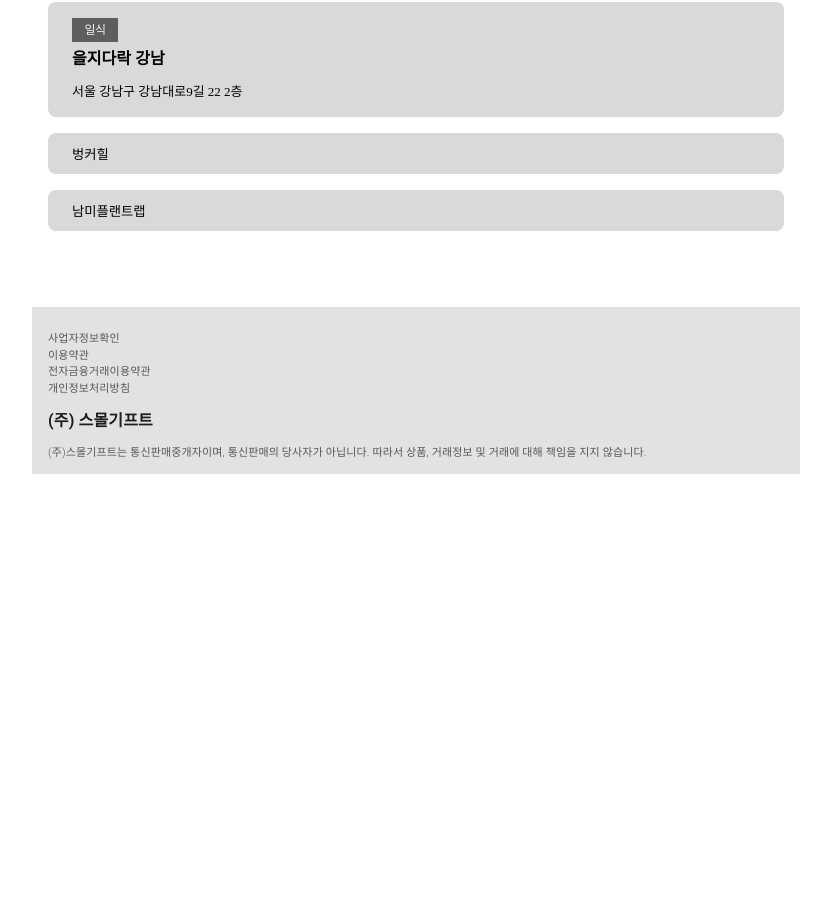
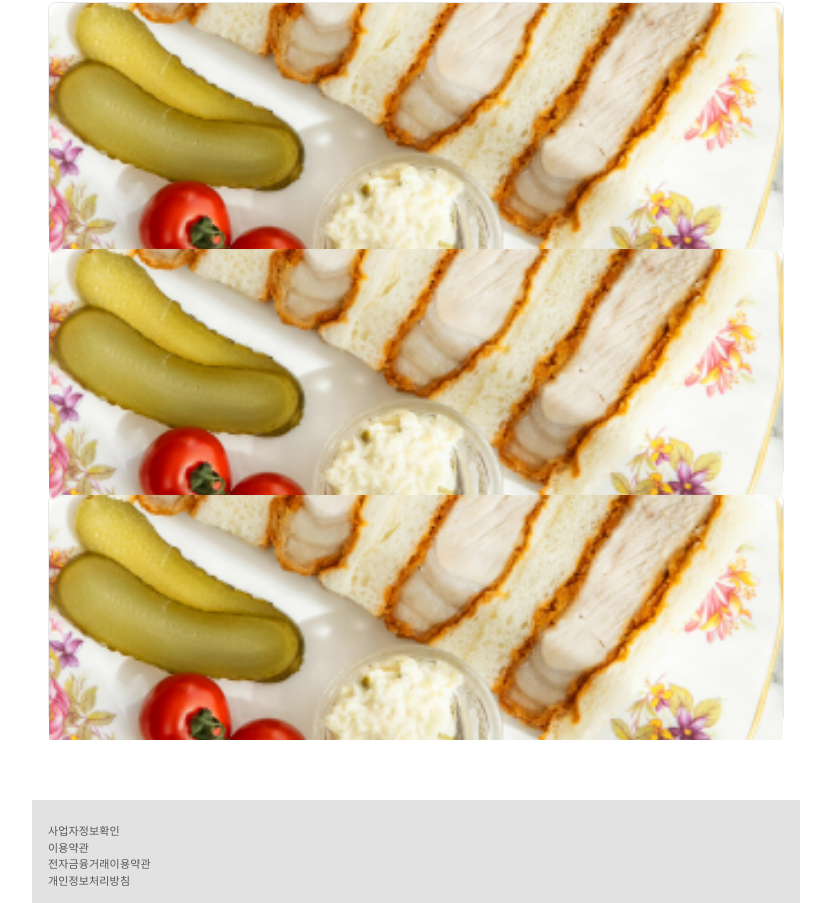
Before and after one commit to dlantjdgkgk/SmallGift, a React (Create React App) app: page / in a window 1280 px wide. Shown: the part 1113-2016 px from the top of the page, without its empty margins (224-1055 px from the left). Before the commit the page ends 1667 px from the top, so only its background shows below. Built offline with nearby package versions, Linux system fonts and the light colour scheme.

Commit message:
style : 메인 페이지 기프티콘 섹션 시멘틱 태그 변경

```diff
--- a/src/components/MainPageGifticon/MainPageGifticon.tsx
+++ b/src/components/MainPageGifticon/MainPageGifticon.tsx
@@ -1,18 +1,11 @@
 import * as Styled from "./style";
-import { useEffect, useState } from "react";
+import { useState } from "react";
 import { Link } from "react-router-dom";
+import food from "../../assets/image/food.png";
 
 const MainPageGifticon = () => {
   const koreaAreas = ["서울/경기도", "강원도", "충청도", "전라도", "경기도", "제주도"];
   const [selectButton, setSelectButton] = useState("서울/경기도");
-  const [activeContainer, setActiveContainer] = useState(0);
-
-  // setInterval에는 +1 씩 되다가 컨테이너 length 이상 되면 0으로 다시 돌아가는 함수
-  // active된거에만 클래스명 줘서 css로 효과내면 될듯?
-  useEffect(() => {
-    const swapActiveConatiner = setInterval(() => {}, 2000);
-    return () => clearInterval(swapActiveConatiner);
-  }, []);
 
   const localPopularGifticon = [
     {
@@ -25,13 +18,13 @@ const MainPageGifticon = () => {
       local: "서울/경기도",
       category: "카페",
       restaurantName: "벙커힐",
-      address: "서울 송파구 강남대로9길 22 2층",
+      address: "서울 송파구 강남대로9길 23 2층",
     },
     {
       local: "서울/경기도",
       category: "양식",
       restaurantName: "남미플랜트랩",
-      address: "서울 양천구 강남대로9길 22 2층",
+      address: "서울 양천구 강남대로9길 24 2층",
     },
 
     {
@@ -79,7 +72,7 @@ const MainPageGifticon = () => {
   return (
     <Styled.SectionGifticonWrapper>
       <p className="gifticon">지역별 인기있는 기프티콘이에요</p>
-      <div className="areas">
+      <section className="areas">
         {koreaAreas.map((area, index) => {
           const isSelected = selectButton === area;
           return (
@@ -96,29 +89,26 @@ const MainPageGifticon = () => {
             </button>
           );
         })}
-      </div>
+      </section>
 
-      <div className="gifticonInformation">
+      <section className="gifticonInformation">
         {localPopularGifticon
           .filter((item) => item.local === selectButton)
           .map((shop, index) => {
-            return index === 0 ? (
-              <Link to={`/category?value=${shop.category}`}>
-                <button className="addressInformation" type="button" aria-label="Click" key={index}>
-                  <p className="category">{shop.category}</p>
+            return (
+              <Link to={`/category?value=${shop.category} `} key={index}>
+                <article className="addressInformation" aria-label="Click">
+                  <img src={food} />
+                  <button className="category" type="button">
+                    {shop.category}
+                  </button>
                   <p className="restaurantName">{shop.restaurantName}</p>
                   <p className="restaurantAddress">{shop.address}</p>
-                </button>
-              </Link>
-            ) : (
-              <Link to={`/category?value=${shop.category}`}>
-                <button className="cafeInformation" type="button" aria-label="Click" key={index}>
-                  <p>{shop.restaurantName}</p>
-                </button>
+                </article>
               </Link>
             );
           })}
-      </div>
+      </section>
     </Styled.SectionGifticonWrapper>
   );
 };
--- a/src/components/MainPageGifticon/style.ts
+++ b/src/components/MainPageGifticon/style.ts
@@ -40,42 +40,44 @@ export const SectionGifticonWrapper = styled.section`
   }
 
   .gifticonInformation {
-    position: relative;
     width: 100%;
     padding-right: 16px;
-
     .addressInformation {
+      display: flex;
+      flex-direction: column;
       width: 100%;
-      height: 115px;
-      background-color: #d9d9d9;
+      height: 230px;
+      border: 1px solid #e8e8e8;
+      border-radius: 0px 0px 8px 8px;
       margin-bottom: 16px;
       border-radius: 8px;
       .category {
-        display: flex;
-        justify-content: center;
-        align-items: center;
-        position: absolute;
-        margin: 16px 0 4px 24px;
+        margin: 16px 0 4px 16px;
         width: 46px;
         height: 24px;
-        top: 0px;
-        background-color: #5e5e5e;
+        border: 1px solid #6600cc;
+        border-radius: 4px;
         font-family: "Noto Sans KR";
         font-style: normal;
-        font-weight: 400;
+        font-weight: 500;
         font-size: 12px;
         line-height: 17px;
         letter-spacing: -0.04em;
-        color: #f4f4f4;
+        color: #6600cc;
       }
-
       .restaurantName {
-        display: flex;
-        margin-left: 24px;
-        margin-top: 28px;
+        margin-top: 5px;
+        margin-left: 16px;
         font-size: 16px;
         font-weight: 700;
         line-height: 23px;
+        font-family: "Noto Sans KR";
+        font-style: normal;
+        font-weight: 700;
+        font-size: 16px;
+        line-height: 23px;
+        letter-spacing: -0.04em;
+        color: #000000;
       }
       .restaurantAddress {
         font-family: "Noto Sans KR";
@@ -83,20 +85,10 @@ export const SectionGifticonWrapper = styled.section`
         font-weight: 400;
         font-size: 13px;
         line-height: 19px;
-        display: flex;
-        margin-left: 24px;
-        margin-top: 12px;
-      }
-    }
-    .cafeInformation {
-      width: 100%;
-      height: 41px;
-      background-color: #d9d9d9;
-      margin-bottom: 16px;
-      border-radius: 8px;
-      p {
-        display: flex;
-        margin-left: 24px;
+        letter-spacing: -0.04em;
+        color: #000000;
+        margin-top: 5px;
+        margin-left: 16px;
       }
     }
   }
```
